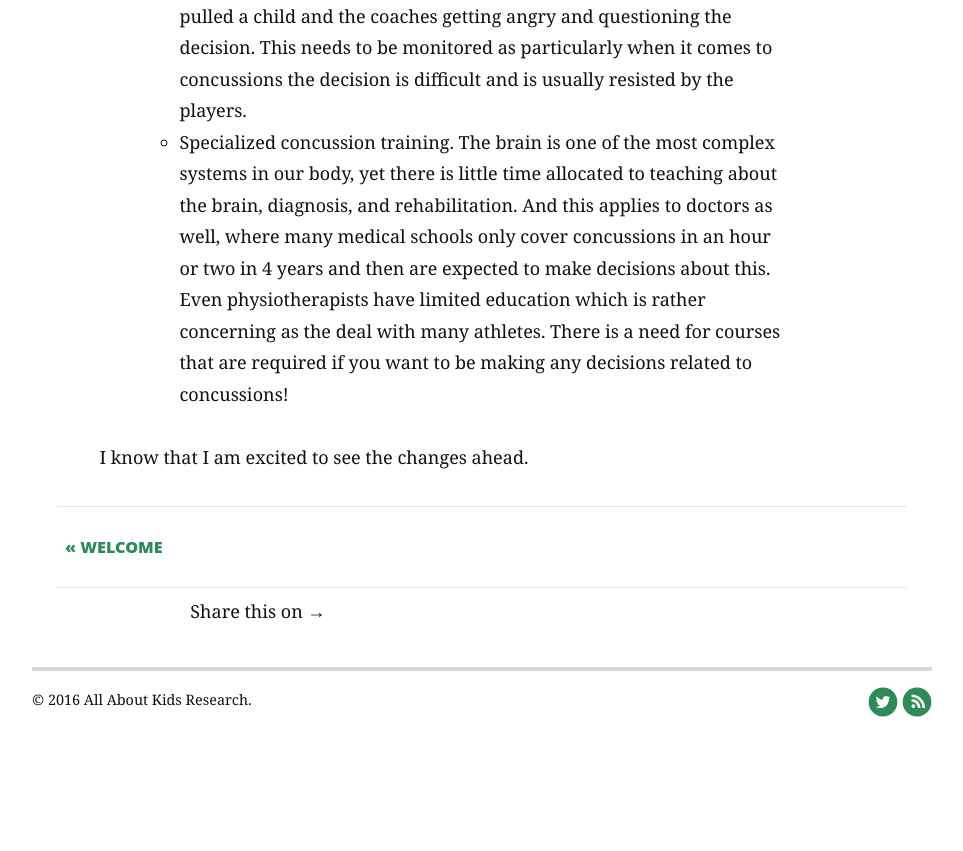
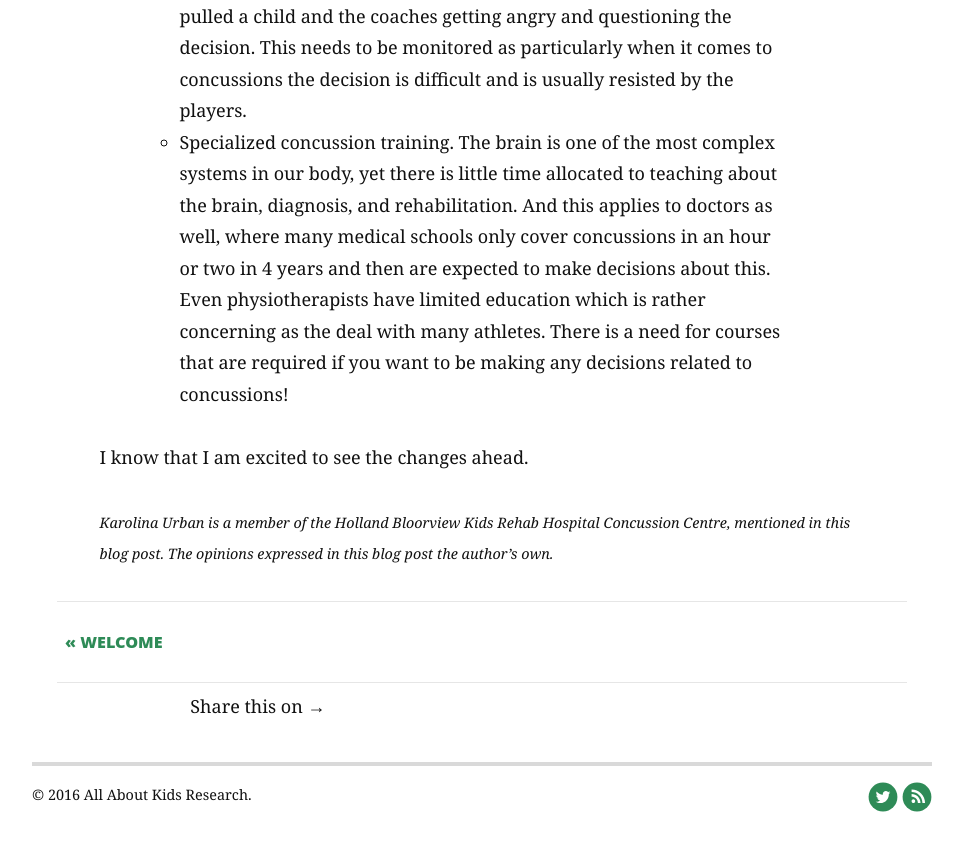
Before and after one commit to SKaakr/SKaakr.github.io, a Jekyll site: the page built from _posts/2016-3-21-reflectingonconcussion.markdown, in a window 1280 px wide and 900 px high, scrolled down 3877 px. Shown: the top 851 px of the window, without its empty margins (158-1121 px from the left). Built offline with Jekyll 4.4.1, drawn with Linux system fonts in a browser that asks for light colours; nearby versions of some CDN libraries; Markdown is read by kramdown in place of the engine named in the settings; before the commit the page ends 4682 px from its top, so only the background shows below that.

Commit message:
disclaimer

```diff
--- a/_posts/2016-3-21-reflectingonconcussion.markdown
+++ b/_posts/2016-3-21-reflectingonconcussion.markdown
@@ -39,3 +39,5 @@ This partnership is just an example of how leagues are hoping to educate their p
   * Specialized concussion training. The brain is one of the most complex systems in our body, yet there is little time allocated to teaching about the brain, diagnosis, and rehabilitation. And this applies to doctors as well, where many medical schools only cover concussions in an hour or two in 4 years and then are expected to make decisions about this. Even physiotherapists have limited education which is rather concerning as the deal with many athletes. There is a need for courses that are required if you want to be making any decisions related to concussions!
 
 <p>I know that I am excited to see the changes ahead.</p>
+
+<small>_Karolina Urban is a member of the Holland Bloorview Kids Rehab Hospital Concussion Centre, mentioned in this blog post. The opinions expressed in this blog post the author's own._</small>
```
